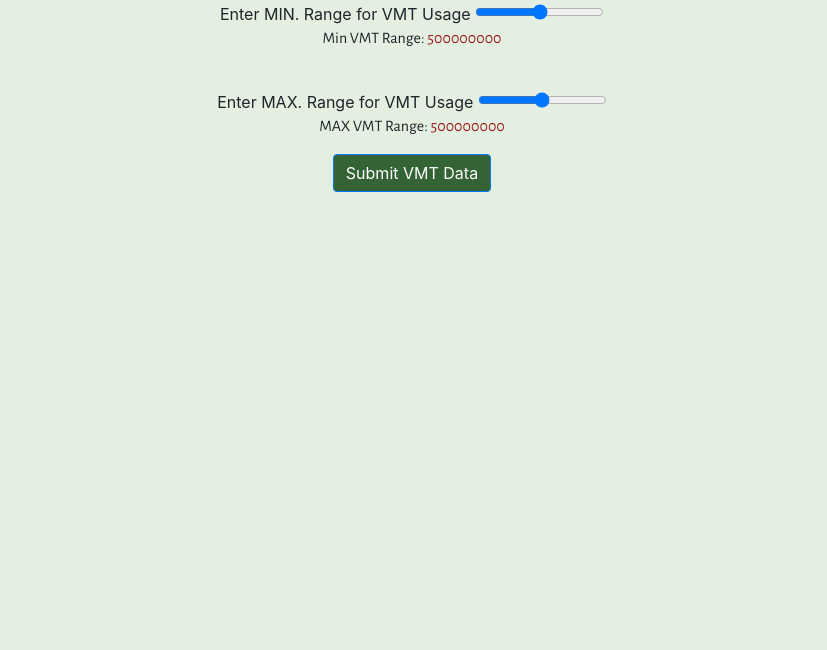
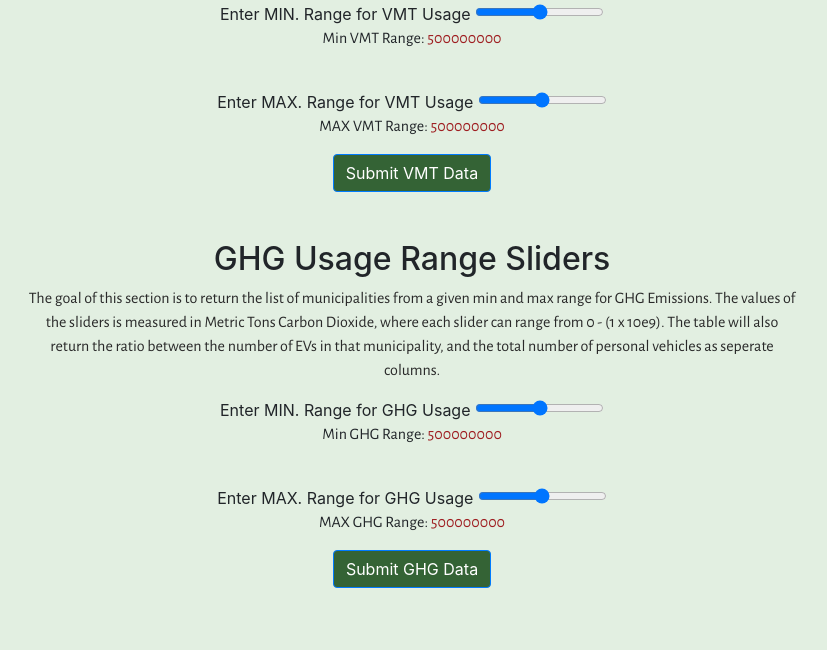
Before and after one commit to WhoBeYe/GHG_CAB_Project, a Flask app: page / in a window 1280 px wide. Shown: the part 961-1611 px from the top of the page, without its empty margins (228-1055 px from the left). Before the commit the page ends 1153 px from the top, so only its background shows below. Run offline with Flask 3, Linux system fonts and the light colour scheme; some libraries are stand-ins or nearby versions.

Commit message:
Added GHG UI to form and sliders

```diff
--- a/app.py
+++ b/app.py
@@ -50,14 +50,19 @@ def form():
 # handle venue POST and serve result web page (TEST- Remove later)
 @app.route('/ghg-handler', methods=['POST'])
 def ghg_handler():
-    rows = connect('SELECT ghg_table_temp.*, contains_2_main.total_personal, contains_2_main.num_evs FROM ghg_table_temp INNER JOIN contains_2_main ON ghg_table_temp.zip = contains_2_main.zip WHERE ghg_total > ' + request.form['ghg_min'] + ' AND ghg_total < ' + request.form['ghg_max'] + ';')
+    rows = connect('SELECT ghg_table_temp.*, contains_2_main.total_personal, contains_2_main.num_evs ' +
+                   'FROM ghg_table_temp INNER JOIN contains_2_main ' +
+                   'ON ghg_table_temp.zip = contains_2_main.zip ' +
+                   'WHERE ghg_total > ' + request.form['ghg_min'] + ' AND ghg_total < ' + request.form['ghg_max'] + ' ' +
+                   'ORDER BY num_evs;')
+
     heads = ['Municipality', 'Zip Code', 'Total GHG Emissions', 'GHG ID', 'Number of Personal Vehicles', '# of EVs']
     return render_template('my-result.html', rows=rows, heads=heads)
 
 @app.route('/zip-handler', methods=['POST'])
 def zip_handler():
     rows = connect('SELECT * FROM zip_code WHERE zip = ' + request.form['zip'] + ';')
-    heads = ['Zip Code', 'City Name']
+    heads = ['Zip Code', 'City Name (Municipality)', 'County']
     return render_template('my-result.html', rows=rows, heads=heads)
 
 
@@ -71,6 +76,7 @@ def vmt_data_handler():
         'WHERE vmt_total > ' + request.form['min_vmt']  + ' AND vmt_total < ' + request.form['max_vmt'] + ' ' +
         'GROUP BY (vmt_table_temp.mun_name, vmt_table_temp.zip, contains_2_main.total_personal, contains_2_main.num_evs) ' +
         'ORDER BY num_evs;')
+
     heads = ['Municipality', 'Zip Code', 'VMT-Total', 'Number of Personal Vehicles', '# OF EVs']
     return render_template('my-result.html', rows=rows, heads=heads)
 
--- a/templates/my-form.html
+++ b/templates/my-form.html
@@ -60,7 +60,7 @@
         <div class = "text-center query-box rounded">
 
             <h2>EV Ratio Query</h2>
-            <form action="/ev_ratio_handler" method="POST">
+            <form action="/ev_ratio-handler" method="POST">
                 <div>
                     Enter a zip code to obtain EV usage:
                     <input type="text" name="zip">
@@ -98,6 +98,33 @@
             </form>
         </div>
 
+        <!-- Div that contains SLIDERS as query input to grab the ranges of GHG calulated, and list all the municipalities for each
+        that fall within the min/max range of the sliders. -->
+        <div class = "text-center query-box rounded">
+
+            <h2>GHG Usage Range Sliders </h2>
+            <p style="color: #292929">
+                The goal of this section is to return the list of municipalities
+                from a given min and max range for GHG Emissions. The values of the sliders is measured in Metric Tons Carbon Dioxide,
+                where each slider can range from 0 - (1 x 10e9). The table will also return the ratio between the number of EVs in that municipality, and the total
+                number of personal vehicles as seperate columns.
+            </p>
+            <form action="/ghg-handler" method="POST">
+                <div>
+                    Enter MIN. Range for GHG Usage
+                    <input id = "slider3" type="range" name="ghg_min" min='0' max='1000000000' step="100000">
+                    <p>Min GHG Range: <output style="color:#9E1D20;"id="value3"></output></p>
+                </div>
+                <br>
+                <div>
+                    Enter MAX. Range for GHG Usage
+                    <input id = "slider4" type="range" name="ghg_max" min='0' max='1000000000' step="100000">
+                    <p>MAX GHG Range: <output style="color:#9E1D20;"id="value4"></output></p>
+                </div>
+                    <button type="submit" class="btn btn-primary">Submit GHG Data</button>
+            </form>
+        </div>
+
         <!-- JavaScript code for handling slider logic (Get range values) -->
         <script>
 
@@ -117,6 +144,22 @@
                 value2.textContent = event.target.value
             })
 
+            // Slider Event for the MIN GHG usage
+            const value3 = document.querySelector("#value3")
+            const input3 = document.querySelector("#slider3")
+            value3.textContent = input3.value
+            input3.addEventListener("input", (event) => {
+                value3.textContent = event.target.value
+            })
+
+             // Slider Event for the MAX GHG usage
+             const value4 = document.querySelector("#value4")
+            const input4 = document.querySelector("#slider4")
+            value4.textContent = input4.value
+            input4.addEventListener("input", (event) => {
+                value4.textContent = event.target.value
+            })
+
         </script>
 
     </body>
```
